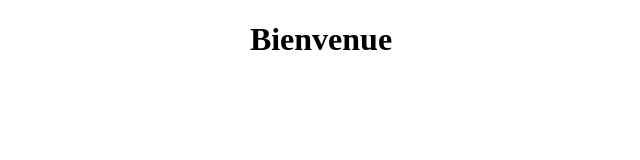
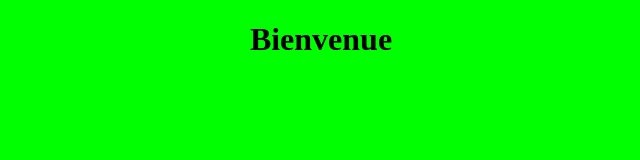
Before and after one commit to WernerBurat/new_project, a plain HTML site: page index.html in a window 1280 px wide. Shown: the whole page, without its empty margins (319-959 px from the left). Drawn offline with Linux system fonts and the light colour scheme.

Commit message:
green background added

```diff
--- a/index.html
+++ b/index.html
@@ -1,7 +1,7 @@
 <!doctype html>
 <html>
 <title>Bienvenue</title>
-<body>
+<body bgcolor="#00FF00">
 <h1><div align=center>Bienvenue</div></h1>
 </body>
 </html>
```
